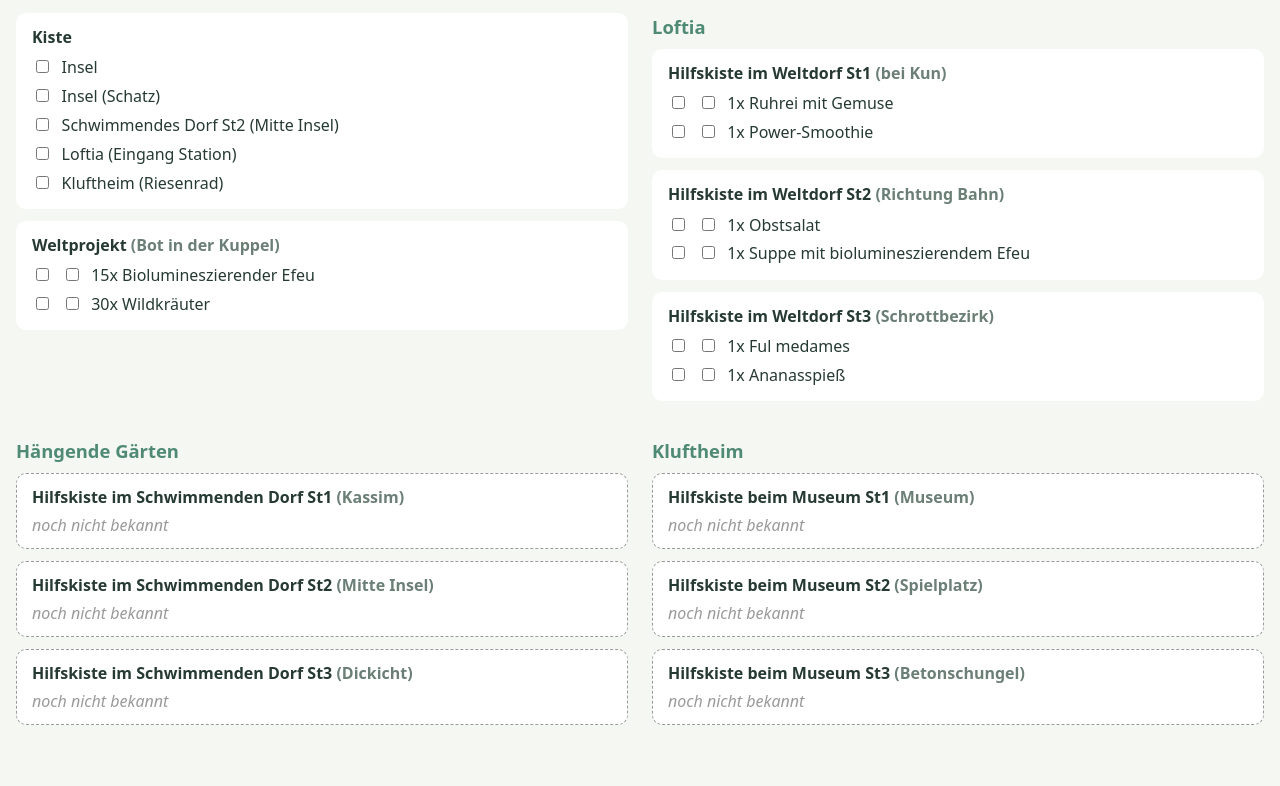
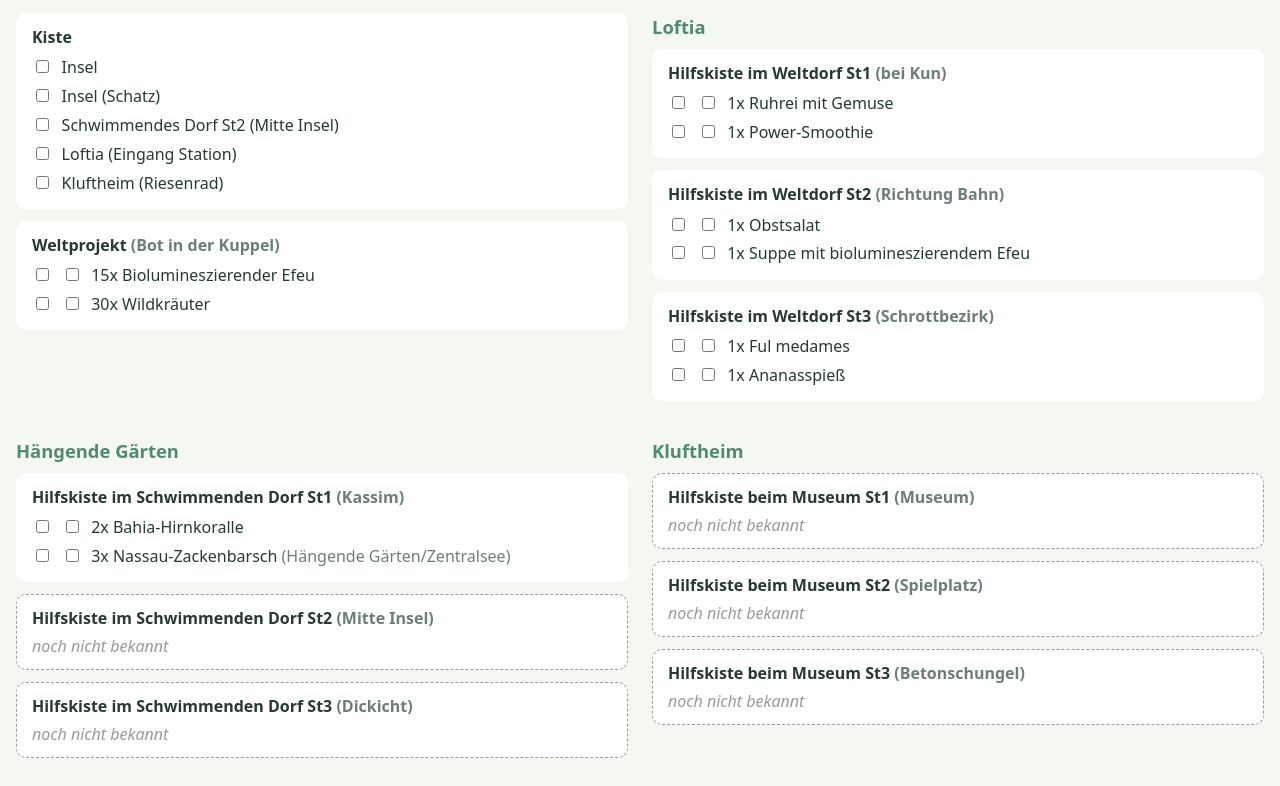
Before and after one commit to NoX209/Loftia_Dailies, a plain HTML site: page 2026/11/26/index.html in a window 1280 px wide. Shown: the part 81-867 px from the top of the page. Before the commit the page ends 834 px from the top, so only its background shows below. Drawn offline with Linux system fonts and the light colour scheme.

Commit message:
Update 2026-11-26
Tägliche Aufgaben 26.11.2026
Kiste:
- Insel
- Insel (Schatz)
- Schwimmendes Dorf St2 (Mitte Insel)
- Loftia (Eingang Station)
- Kluftheim (Riesenrad)
Weltprojekt (Bot in der Kuppel)
- 15x Biolumineszierender Efeu
- 30x Wildkräuter

Loftia
------
Hilfskiste im Weltdorf St1 (bei Kun)
- 1x Ruhrei mit Gemuse
- 1x Power-Smoothie
Hilfskiste im Weltdorf St2 (Richtung Bahn)
- 1x Obstsalat
- 1x Suppe mit biolumineszierendem Efeu
Hilfskiste im Weltdorf St3 (Schrottbezirk)
- 1x Ful medames
- 1x Ananasspieß

Hängende Gärten
---------------
Hilfskiste im Schwimmenden Dorf St1 (Kassim)
- 2x Bahia-Hirnkoralle
- 3x Nassau-Zackenbarsch (Hängende Gärten/Zentralsee)

```diff
--- a/2026/11/26/index.html
+++ b/2026/11/26/index.html
@@ -105,9 +105,19 @@
   </div>
   <div class="block">
   <h2>Hängende Gärten</h2>
-    <section class="area unseen">
+    <section class="area">
     <h3>Hilfskiste im Schwimmenden Dorf St1 <span class="hint">(Kassim)</span></h3>
-<p class="pending">noch nicht bekannt</p>    <ul>
+    <ul>
+<li class="item">
+  <input type="checkbox" class="made" data-key="schwimmendes-dorf-st1/Bahia-Hirnkoralle/made" title="hergestellt / habe ich" aria-label="hergestellt / habe ich">
+  <input type="checkbox" class="delivered" data-key="schwimmendes-dorf-st1/Bahia-Hirnkoralle/delivered" title="abgegeben" aria-label="abgegeben">
+  <span>2x Bahia-Hirnkoralle</span>
+</li>
+<li class="item">
+  <input type="checkbox" class="made" data-key="schwimmendes-dorf-st1/Nassau-Zackenbarsch/made" title="hergestellt / habe ich" aria-label="hergestellt / habe ich">
+  <input type="checkbox" class="delivered" data-key="schwimmendes-dorf-st1/Nassau-Zackenbarsch/delivered" title="abgegeben" aria-label="abgegeben">
+  <span>3x Nassau-Zackenbarsch <span class="hint">(Hängende Gärten/Zentralsee)</span></span>
+</li>
     </ul>
   </section>
 
```
Also changed, not shown: index.html (+12 -2 lines).
